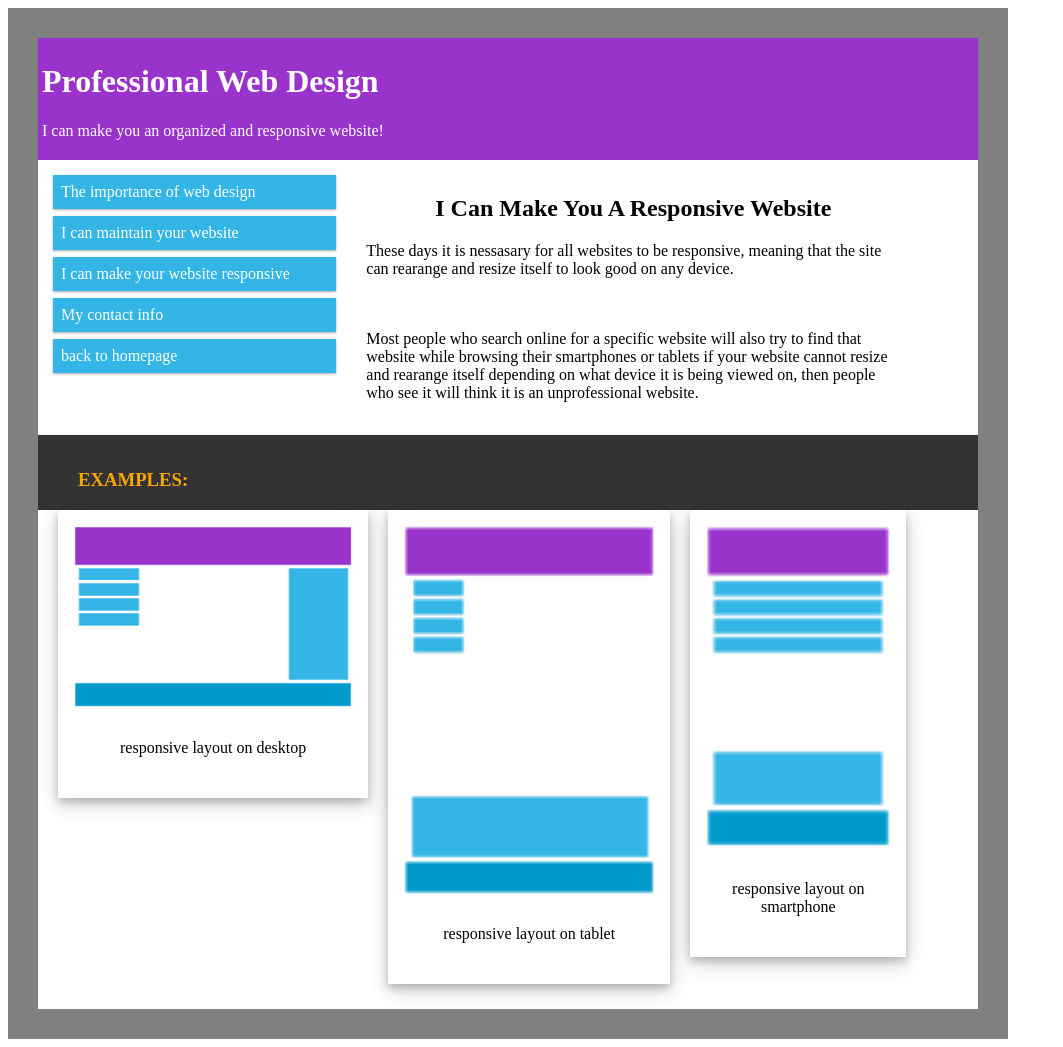
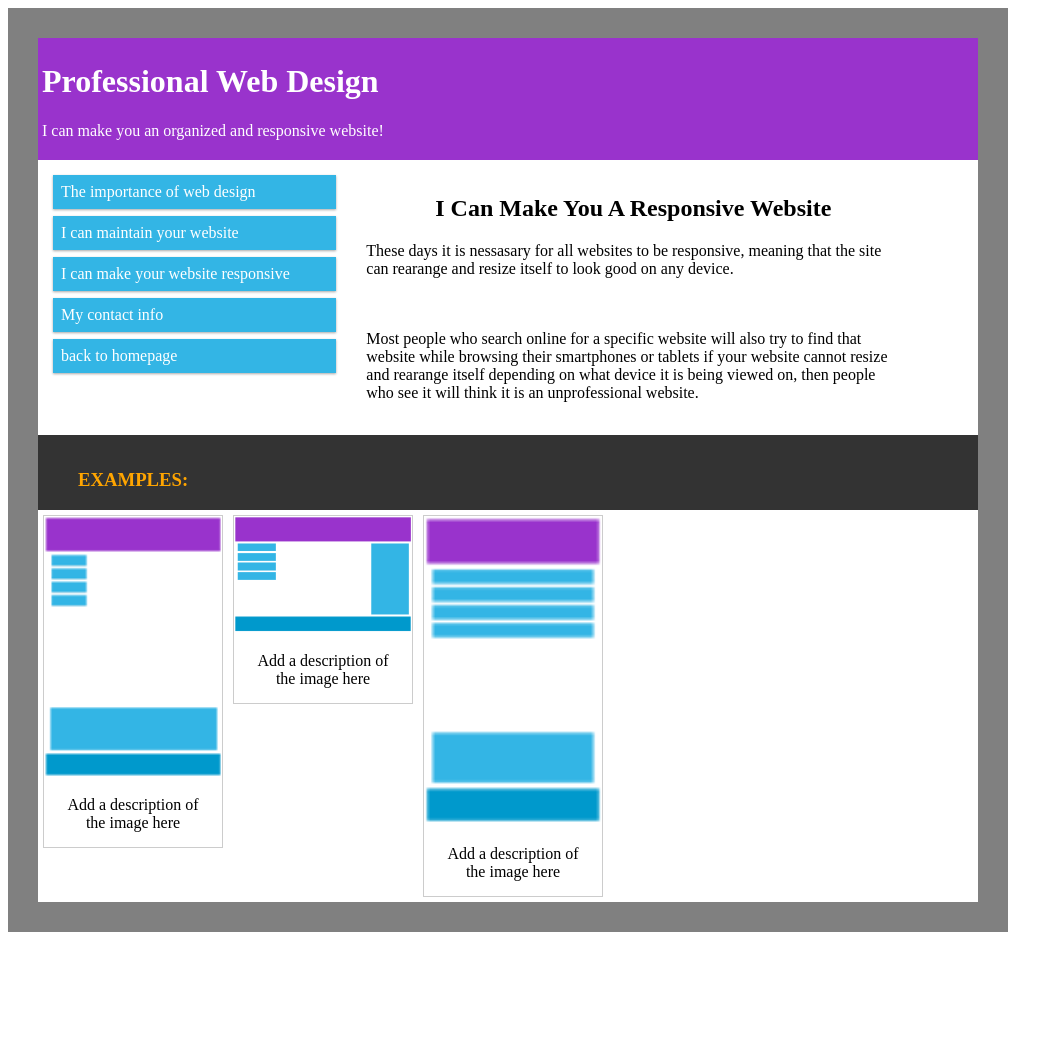
Before and after one commit to kogamikirito/kogamikirito.github.io, a Jekyll site: the page responsive/index.html, which Jekyll copies as it is, in a window 1280 px wide. Shown: the whole page, without its empty margins (0-1063 px from the left). Built offline with Jekyll 4.4.1, drawn with Linux system fonts in a browser that asks for light colours; after the commit the page ends 940 px from its top, so only the background shows below that.

Commit message:
Update index.html
yes please

```diff
--- a/responsive/index.html
+++ b/responsive/index.html
@@ -15,18 +15,11 @@
     float: left;
     padding: 15px;
 }
-
-
-
-
-
-
 div.clearfix{border-color:grey;
     border-width:30px 30px 30px 30px;
     border-style:solid;
      max-width: 1000px;
     overflow:auto;}
-
 .nav {
     list-style-type: none;
     margin: 0;
@@ -34,12 +27,10 @@ div.clearfix{border-color:grey;
     overflow: hidden;
     background-color: #333;
 }
-
 .nav li {
     float: left;
     list-style-type:none;
 }
-
 .nav li a {
     display: inline;
     color: white;
@@ -47,19 +38,12 @@ div.clearfix{border-color:grey;
     padding: 4px 4px;
     text-decoration: none;
 }
-
-
 .nav li a:hover:not(.active) {
     background-color: #111;
 }
-
-
 .active {
     background-color: #4CAF50;
 }
-
-
-
 .header {
     background-color: #9933cc;
     color: #ffffff;
@@ -80,45 +64,35 @@ div.clearfix{border-color:grey;
 .menu li:hover {
     background-color: #0099cc;
 }
-
 .list{display:inline-block;
       font:italic;}
-
 .rite{ max-width: 100%;
     height: auto;}
-
 .type{ max-width: 100%;
     height: auto;}
 
-div.polaroid {
-  width: 33%;
-  background-color: white;
-  box-shadow: 0 4px 8px 0 rgba(0, 0, 0, 0.2), 0 6px 20px 0 rgba(0, 0, 0, 0.19);
-  margin-bottom: 25px;
-    margin-left:20px;
+
+div.img {
+    margin: 5px;
+    border: 1px solid #ccc;
+    float: left;
+    width: 180px;
 }
 
-   div.tablet {
-  width: 30%;
-  background-color: white;
-  box-shadow: 0 4px 8px 0 rgba(0, 0, 0, 0.2), 0 6px 20px 0 rgba(0, 0, 0, 0.19);
-  margin-bottom: 25px;
-  margin-left:20px;
+div.img:hover {
+    border: 1px solid #777;
 }
 
-
-    div.phone {
-  width: 23%;
-  background-color: white;
-  box-shadow: 0 4px 8px 0 rgba(0, 0, 0, 0.2), 0 6px 20px 0 rgba(0, 0, 0, 0.19);
-  margin-bottom: 25px;
-        margin-left:20px;
+div.img img {
+    width: 100%;
+    height: auto;
 }
 
-div.container {
-  text-align: center;
-  padding: 10px 20px;
+div.desc {
+    padding: 15px;
+    text-align: center;
 }
+
 
     .ten{text-decoration:none;
         color:white;}
@@ -220,26 +194,27 @@ if your website cannot resize and rearange itself depending on what device it is
 </ul>
 </div>
 
-<div class="col-6 col-m-6 polaroid">
-  <img src="http://kogamikirito.github.io/images/desktop.png" alt="Norway" style="width:100%">
-  <div class="container">
-    <p>responsive layout on desktop</p>
-  </div>
+<div class="img">
+  <a target="_blank" href="img_forest.jpg">
+    <img src="http://kogamikirito.github.io/images/tablet.png" alt="Forest" width="600" height="400">
+  </a>
+  <div class="desc">Add a description of the image here</div>
 </div>
 
-<div class="col-8 col-m-8 tablet">
-  <img src="http://kogamikirito.github.io/images/tablet.png" alt="Norway" style="width:100%">
-  <div class="container">
-    <p>responsive layout on tablet</p>
-  </div>
+<div class="img">
+  <a target="_blank" href="img_lights.jpg">
+    <img src="http://kogamikirito.github.io/images/desktop.png" alt="Northern Lights" width="600" height="400">
+  </a>
+  <div class="desc">Add a description of the image here</div>
 </div>
 
-<div class="col-8 col-m-8 phone">
-  <img src="http://kogamikirito.github.io/images/phone.png" alt="Norway" style="width:100%">
-  <div class="container">
-    <p>responsive layout on smartphone</p>
-  </div>
+<div class="img">
+  <a target="_blank" href="img_mountains.jpg">
+    <img src="http://kogamikirito.github.io/images/phone.png" alt="Mountains" width="600" height="400">
+  </a>
+  <div class="desc">Add a description of the image here</div>
 </div>
+
 
 </body>
 </html>
```
